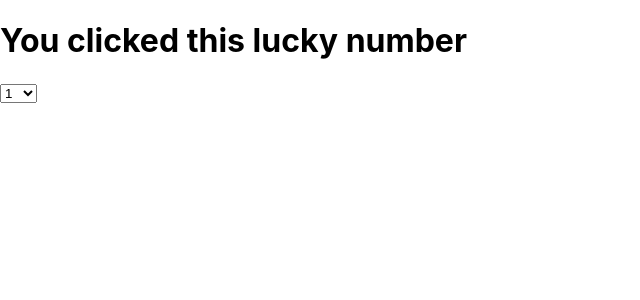
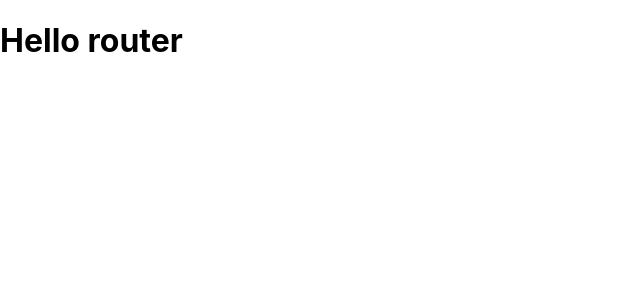
Before and after one commit to osamayounus786/my-app, a React (Create React App) app: page / in a window 1280 px wide. Shown: the top 300 px of the page, without its empty margins (0-640 px from the left). Built offline with nearby package versions, Linux system fonts and the light colour scheme.

Commit message:
rreact outer initial

```diff
--- a/src/App.jsx
+++ b/src/App.jsx
@@ -797,12 +797,23 @@
  //rest api axios api
 
 
-import Axios from "./components/Axios";
- function App(){
+// import Axios from "./components/Axios";
+//  function App(){
+//   return(
+//     <>
+//     <Axios />
+//     </>
+//   )
+//  }
+//  export default App;
+
+
+function App(){
   return(
     <>
-    <Axios />
+    <h1>Hello router </h1>
     </>
   )
- }
- export default App;
+}
+
+export default App;
--- a/src/components/Axios.jsx
+++ b/src/components/Axios.jsx
@@ -24,4 +24,5 @@
 }
 export default Axios;
 
+
 //didnot found api for pokemon
```
